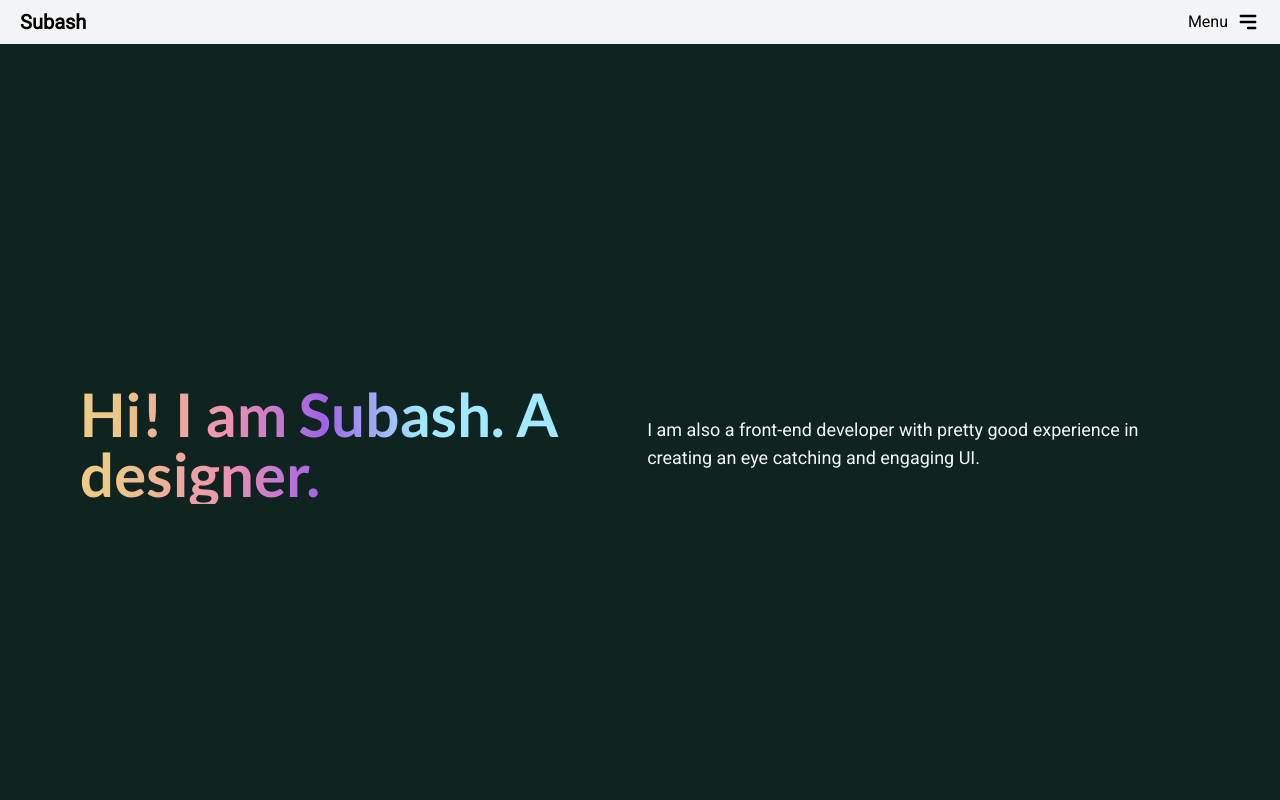
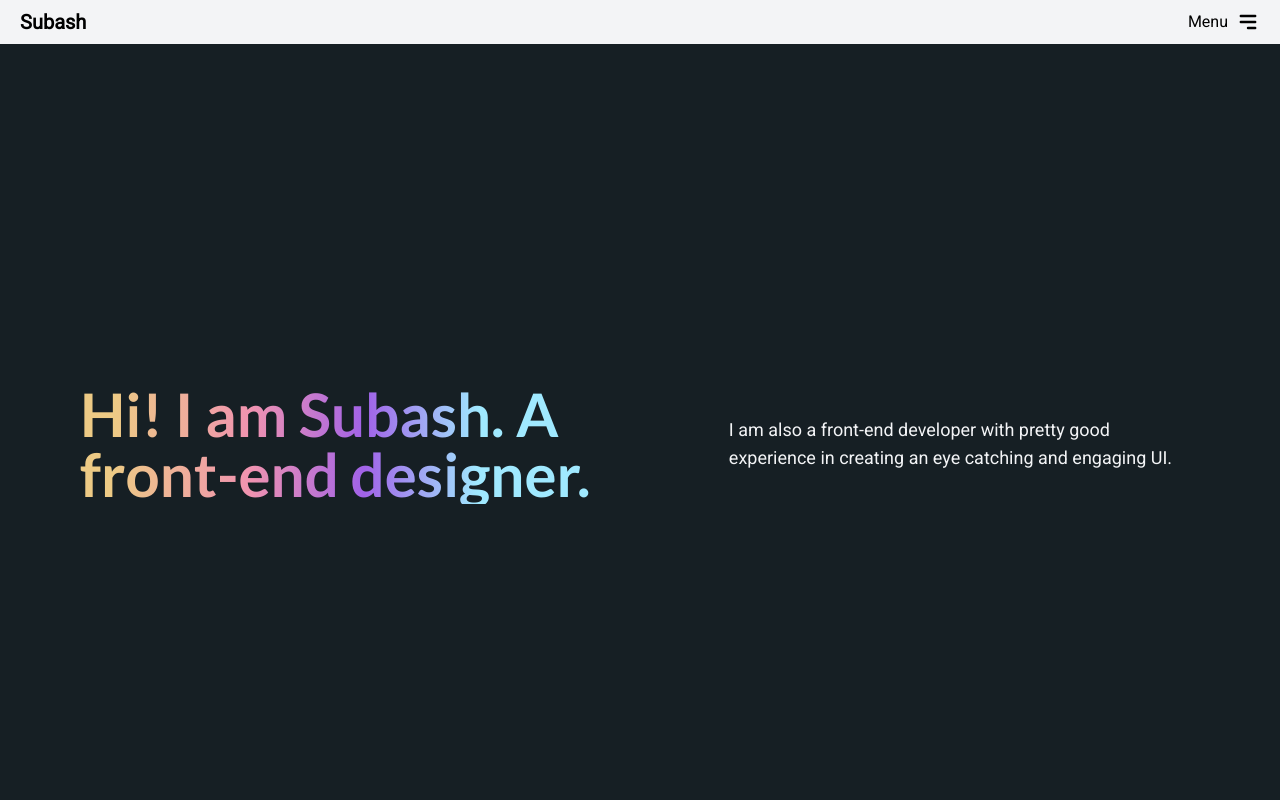
Before and after one commit to subhash-chy/chaudhary-subhash, a Next.js app: page / in a window 1280 px wide. Shown: the top 800 px of the page. Built offline with nearby package versions, Linux system fonts and the light colour scheme.

Commit message:
version 1.4 - Color palette change

```diff
--- a/pages/index.js
+++ b/pages/index.js
@@ -45,7 +45,7 @@ export default function Home() {
             /> */}
             <div className="h-full justify-center items-center flex flex-col gap-x-20 gap-y-10 md:flex-row bg-secondaryDark p-10 md:p-20">
               <h1 className="text-gradient text-6xl">
-                Hi! I am Subash. A designer.
+                Hi! I am Subash. A front-end designer.
               </h1>
               <p className="text-gray-100 text-lg">
                 I am also a front-end developer with pretty good experience in
--- a/tailwind.config.js
+++ b/tailwind.config.js
@@ -15,8 +15,9 @@ module.exports = {
       // },
       colors: {
         primary: "#3b82f6",
-        primaryDark: "#0d1f1c",
-        secondaryDark: "#0f2420",
+        primaryDark: "#1B262C",
+        secondaryDark: "#161f24",
+        // #16213E
       },
     },
   },
```
